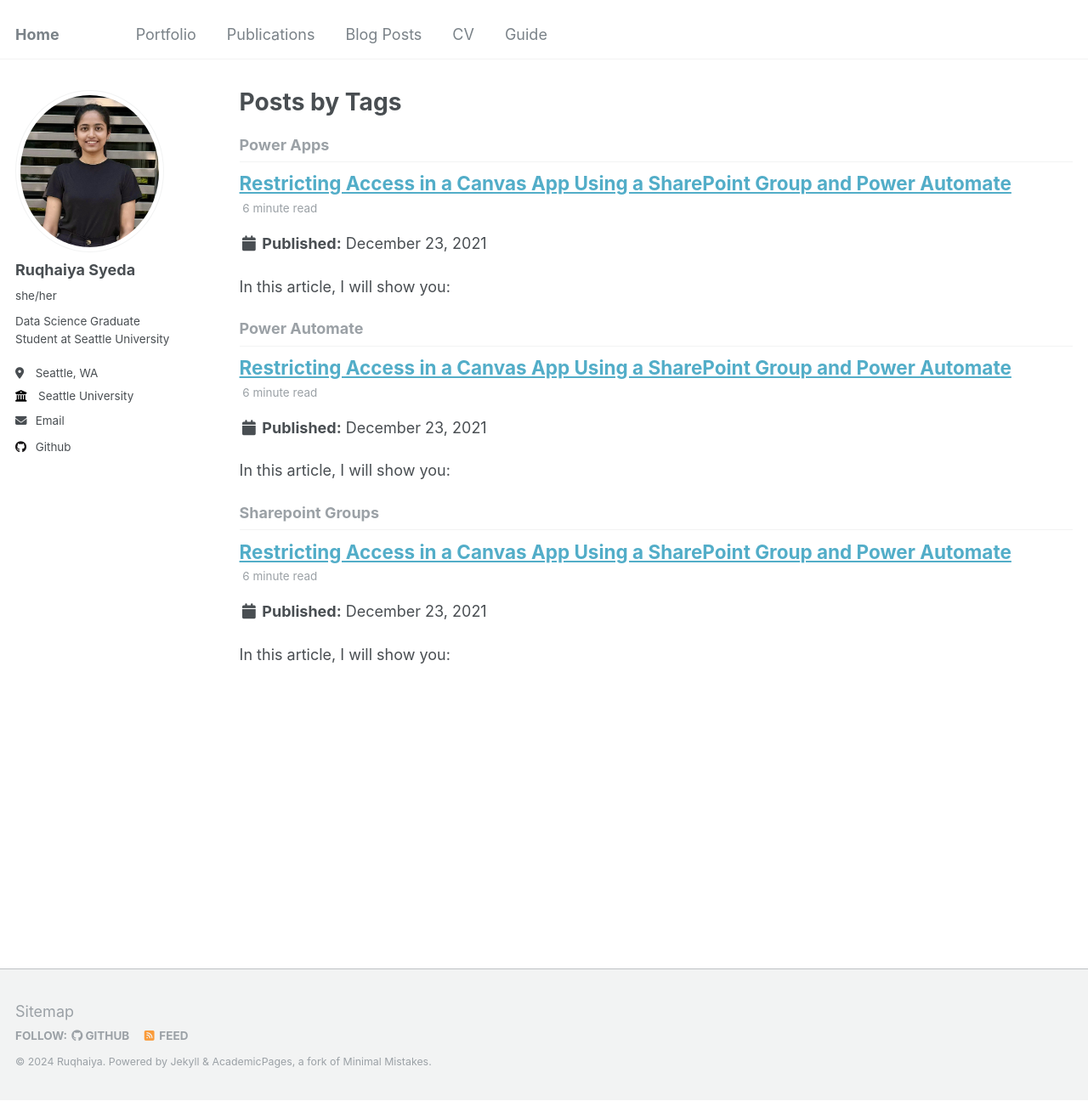
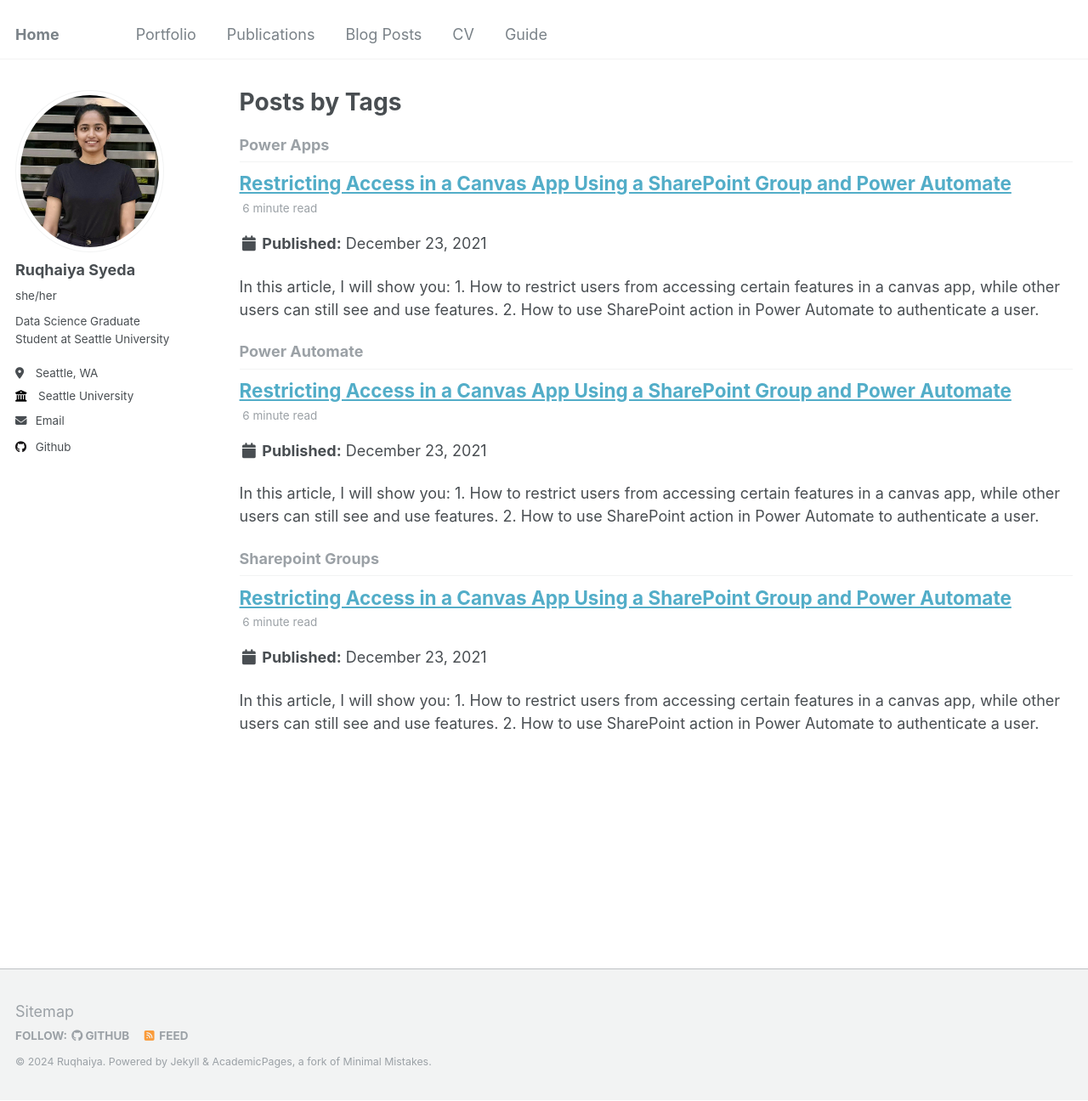
Before and after one commit to Ruqhaiya/ruqhaiya.github.io, a Jekyll site: the page built from _pages/tag-archive.html, in a window 1280 px wide and 1296 px high. Shown: the whole window at 85% size. Built offline with Jekyll 4.4.1, drawn with Linux system fonts in a browser that asks for light colours.

Commit message:
Update 2012-08-14-blog-post-1.md

```diff
--- a/_posts/2012-08-14-blog-post-1.md
+++ b/_posts/2012-08-14-blog-post-1.md
@@ -6,11 +6,12 @@ tags:
   - Power Automate
   - Power Apps
   - Sharepoint Groups
+
+excerpt: 'In this article, I will show you: 1. How to restrict users from accessing certain features in a canvas app, while other users can still see and use features.
+2. How to use SharePoint action in Power Automate to authenticate a user.'
 ---
 In this article, I will show you:
-
 -> How to restrict users from accessing certain features in a canvas app, while other users can still see and use features.
-
 -> How to use SharePoint action in Power Automate to authenticate a user.
 
 ## Why Restrict Access?
@@ -31,7 +32,6 @@ We will create a SharePoint group and add the users who have complete access to
 3) Create a simple canvas app.
 4) Hide elements in the canvas app using global variables.
 5) Bonus Tip.
-
 
 ###  One: Create a SharePoint Group
 
```
